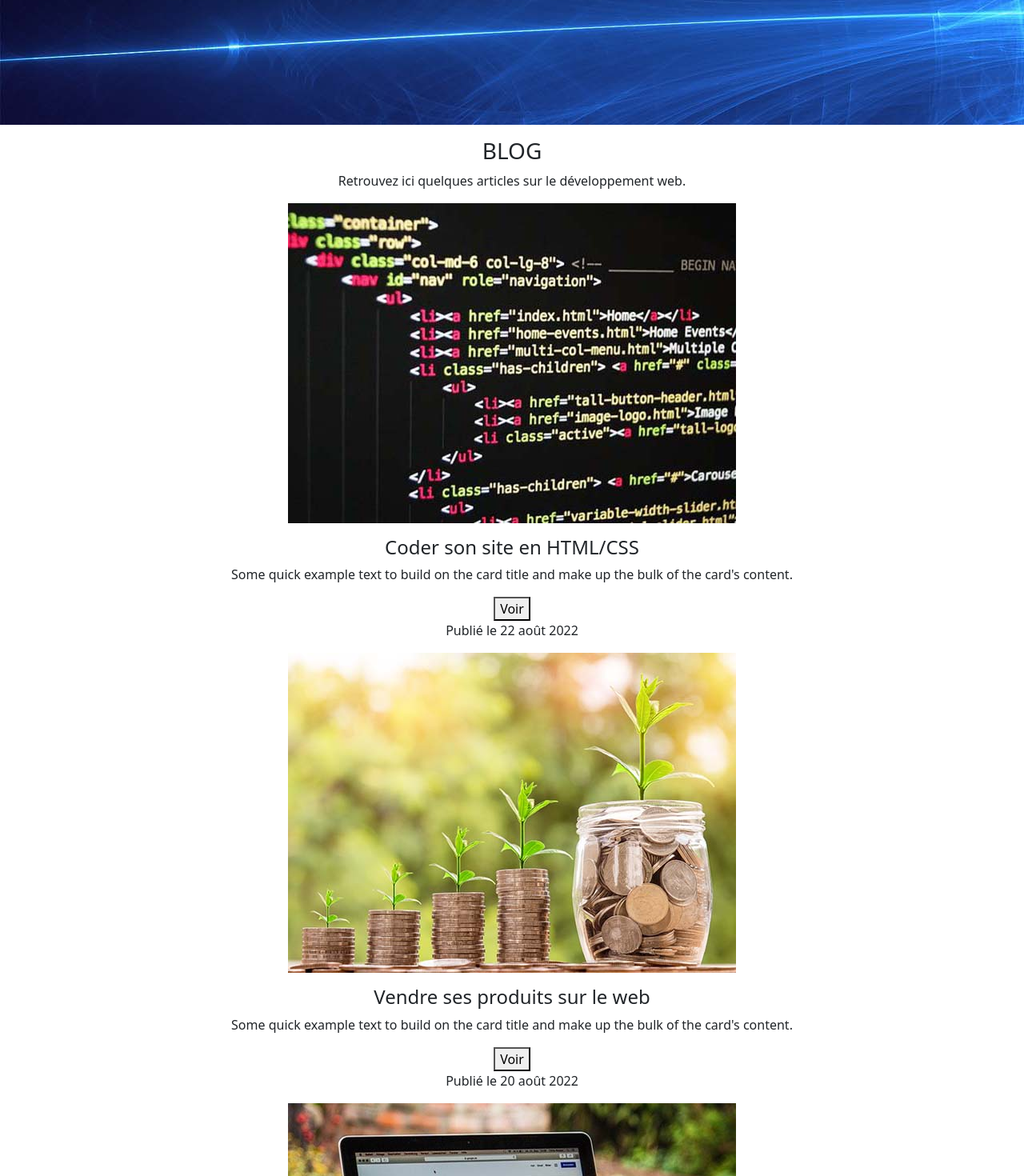
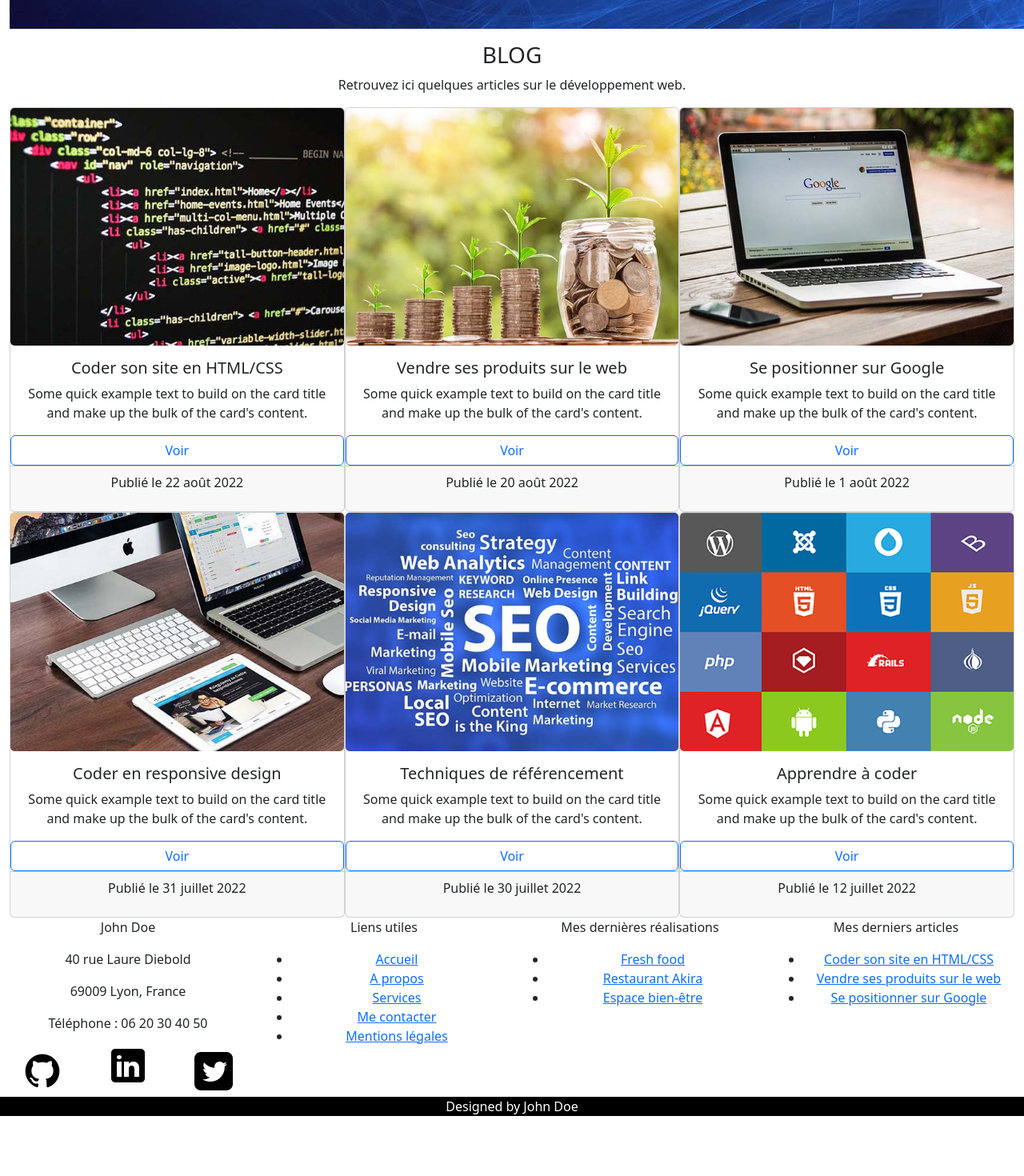
Before and after one commit to julien-turck/portfolio_react, a React (Create React App) app: page /blog in a window 1280 px wide. Shown: the part 320-1790 px from the top of the page at 80% size. After the commit the page ends 1731 px from the top, so only its background shows below. Built offline with nearby package versions, Linux system fonts and the light colour scheme.

Commit message:
add style bootstrap

```diff
--- a/package.json
+++ b/package.json
@@ -8,6 +8,7 @@
     "@testing-library/user-event": "^13.5.0",
     "bootstrap": "^5.3.3",
     "react": "^18.3.0",
+    "react-bootstrap": "^2.10.2",
     "react-dom": "^18.3.0",
     "react-router-dom": "^6.23.0",
     "react-scripts": "5.0.1",
--- a/src/pages/Blog.jsx
+++ b/src/pages/Blog.jsx
@@ -5,10 +5,16 @@ import screens from '../img/blog/screens.jpg'
 import seo from '../img/blog/seo.jpg'
 import technos from '../img/blog/technos.png'
 import banner from '../img/banner.jpg'
+import Card from 'react-bootstrap/Card'
+import CardGroup from 'react-bootstrap/CardGroup'
+import Button from 'react-bootstrap/Button'
+import Container from 'react-bootstrap/Container';
+import Row from 'react-bootstrap/Row';
+import Col from 'react-bootstrap/Col';
 
 const Blog = () => {
     return (
-        <div>
+        <Container fluid>
             <figure>
                 <img src={banner} alt='image électrisante'></img>
             </figure>
@@ -16,61 +22,101 @@ const Blog = () => {
                 <h3>BLOG</h3>
                 <p>Retrouvez ici quelques articles sur le développement web.</p>
             </div>
-            <div>
-                <figure>
-                    <img src={coder} alt="image avec du code HTML"></img>
-                </figure>
-                <h4>Coder son site en HTML/CSS</h4>
-                <p>Some quick example text to build on the card title and make up the bulk of the card's content.</p>
-                <button>Voir</button>
+            <Row>
+                <CardGroup>
+                    <Col md={6} lg={4}>
+                        <Card>
+                            <Card.Img src={coder} alt="image avec du code HTML" />
+                            <Card.Body>
+                                <Card.Title>Coder son site en HTML/CSS</Card.Title>
+                                <Card.Text>
+                                    Some quick example text to build on the card title and make up the bulk of the card's content.
+                                </Card.Text>
+                            </Card.Body>
+                            <Button variant='outline-primary'>Voir</Button>
+                            <Card.Footer>
                                 <p>Publié le 22 août 2022</p>
-            </div>
-            <div>
-                <figure>
-                    <img src={croissance} alt="image de pièces de monnaie"></img>
-                </figure>
-                <h4>Vendre ses produits sur le web</h4>
-                <p>Some quick example text to build on the card title and make up the bulk of the card's content.</p>
-                <button>Voir</button>
+                            </Card.Footer>
+                        </Card>
+                    </Col>
+                    <Col md={6} lg={4}>
+                        <Card>
+                            <Card.Img src={croissance} alt="image de pièces de monnaie" />
+                            <Card.Body>
+                                <Card.Title>Vendre ses produits sur le web</Card.Title>
+                                <Card.Text>
+                                    Some quick example text to build on the card title and make up the bulk of the card's content.
+                                </Card.Text>
+                            </Card.Body>
+                            <Button variant='outline-primary'>Voir</Button>
+                            <Card.Footer>
                                 <p>Publié le 20 août 2022</p>
-            </div>
-            <div>
-                <figure>
-                    <img src={google} alt="photo d'un ordinateur portable"></img>
-                </figure>
-                <h4>Se positionner sur Google</h4>
-                <p>Some quick example text to build on the card title and make up the bulk of the card's content.</p>
-                <button>Voir</button>
+                            </Card.Footer>
+                        </Card>
+                    </Col>
+                    <Col md={6} lg={4}>
+                        <Card>
+                            <Card.Img src={google} alt="photo d'un ordinateur portable" />
+                            <Card.Body>
+                                <Card.Title>Se positionner sur Google</Card.Title>
+                                <Card.Text>
+                                    Some quick example text to build on the card title and make up the bulk of the card's content.
+                                </Card.Text>
+                            </Card.Body>
+                            <Button variant='outline-primary'>Voir</Button>
+                            <Card.Footer>
                                 <p>Publié le 1 août 2022</p>
-            </div>
-            <div>
-                <figure>
-                    <img src={screens} alt="photo d'une tablette"></img>
-                </figure>
-                <h4>Coder en responsive design</h4>
-                <p>Some quick example text to build on the card title and make up the bulk of the card's content.</p>
-                <button>Voir</button>
+                            </Card.Footer>
+                        </Card>
+                    </Col>
+                    <Col md={6} lg={4}>
+                        <Card>
+                            <Card.Img src={screens} alt="photo d'une tablette" />
+                            <Card.Body>
+                                <Card.Title>Coder en responsive design</Card.Title>
+                                <Card.Text>
+                                    Some quick example text to build on the card title and make up the bulk of the card's content.
+                                </Card.Text>
+                            </Card.Body>
+                            <Button variant='outline-primary'>Voir</Button>
+                            <Card.Footer>
                                 <p>Publié le 31 juillet 2022</p>
-            </div>
-            <div>
-                <figure>
-                    <img src={seo} alt="image avec mots clé SEO"></img>
-                </figure>
-                <h4>Techniques de référencement</h4>
-                <p>Some quick example text to build on the card title and make up the bulk of the card's content.</p>
-                <button>Voir</button>
+                            </Card.Footer>
+                        </Card>
+                    </Col>
+                    <Col md={6} lg={4}>
+                        <Card>
+                            <Card.Img src={seo} alt="image avec mots clé SEO" />
+                            <Card.Body>
+                                <Card.Title>Techniques de référencement</Card.Title>
+                                <Card.Text>
+                                    Some quick example text to build on the card title and make up the bulk of the card's content.
+                                </Card.Text>
+                            </Card.Body>
+                            <Button variant='outline-primary'>Voir</Button>
+                            <Card.Footer>
                                 <p>Publié le 30 juillet 2022</p>
-            </div>
-            <div>
-                <figure>
-                    <img src={technos} alt="image avec logos technologies du web"></img>
-                </figure>
-                <h4>Apprendre à coder</h4>
-                <p>Some quick example text to build on the card title and make up the bulk of the card's content.</p>
-                <button>Voir</button>
+                            </Card.Footer>
+                        </Card>
+                    </Col>
+                    <Col md={6} lg={4}>
+                        <Card>
+                            <Card.Img src={technos} alt="image avec logos technologies du web" />
+                            <Card.Body>
+                                <Card.Title>Apprendre à coder</Card.Title>
+                                <Card.Text>
+                                    Some quick example text to build on the card title and make up the bulk of the card's content.
+                                </Card.Text>
+                            </Card.Body>
+                            <Button variant='outline-primary'>Voir</Button>
+                            <Card.Footer>
                                 <p>Publié le 12 juillet 2022</p>
-            </div>
-        </div>
+                            </Card.Footer>
+                        </Card>
+                    </Col>
+                </CardGroup>
+            </Row>
+        </Container>
     )
 }
 
--- a/src/pages/Footer.jsx
+++ b/src/pages/Footer.jsx
@@ -1,31 +1,26 @@
 import github from '../github.png';
 import linkedin from '../linkedin.png';
 import twitter from '../twitter.png';
+import Container from 'react-bootstrap/Container';
+import Row from 'react-bootstrap/Row';
+import Col from 'react-bootstrap/Col';
 
 const Footer = () => {
     return (
-        <div>
-            <div>
-                <div>
+        <Container fluid>
+            <Row>
+                <Col md={6} lg={3}>
                     <p>John Doe</p>
-                <div>
                     <p>40 rue Laure Diebold</p>
                     <p>69009 Lyon, France</p>
                     <p>Téléphone : 06 20 30 40 50</p>
-                <div>
-                    <figure>
-                    <a href='https://github.com' target='_blank'><img src={github} alt='icône de Github'></img></a>
-                    </figure>
-                    <figure>
-                    <a href='https://linkedin.com' target='_blank'><img src={linkedin} alt='icône de Linkedin'></img></a>
-                    </figure>
-                    <figure>
-                    <a href='https://twitter.com' target='_blank'><img src={twitter} alt='icône de Twitter'></img></a>
-                    </figure>
-                </div>
-                </div>
-            </div>
-            <div>
+                    <Row>
+                        <Col xs={4}><a href='https://github.com' target='_blank'><img src={github} alt='icône de Github'></img></a></Col>
+                        <Col xs={4}><a href='https://linkedin.com' target='_blank'><img src={linkedin} alt='icône de Linkedin'></img></a></Col>
+                        <Col xs={4}><a href='https://twitter.com' target='_blank'><img src={twitter} alt='icône de Twitter'></img></a></Col>
+                    </Row>
+                </Col>
+                <Col md={6} lg={3}>
                     <p>Liens utiles</p>
                     <ul>
                         <li><a href="" >Accueil</a></li>
@@ -34,28 +29,28 @@ const Footer = () => {
                         <li><a href="">Me contacter</a></li>
                         <li><a href="">Mentions légales</a></li>
                     </ul>
-            </div>
-            <div>
+                </Col>
+                <Col md={6} lg={3}>
                     <p>Mes dernières réalisations</p>
                     <ul>
                         <li><a href="">Fresh food</a></li>
                         <li><a href="">Restaurant Akira</a></li>
                         <li><a href="">Espace bien-être</a></li>
                     </ul>
-            </div>
-            <div>
+                </Col>
+                <Col md={6} lg={3}>
                     <p>Mes derniers articles</p>
                     <ul>
                         <li><a href="">Coder son site en HTML/CSS</a></li>
                         <li><a href="">Vendre ses produits sur le web</a></li>
                         <li><a href="">Se positionner sur Google</a></li>
                     </ul>
-            </div>
-            </div>
-            <div>
+                </Col>
+            </Row>
+            <Row>
                 <p className='copyright'>Designed by John Doe</p>
-            </div>
-        </div>
+            </Row>
+        </Container>
     )
 }
 
--- a/src/pages/Realisations.jsx
+++ b/src/pages/Realisations.jsx
@@ -2,10 +2,16 @@ import freshfood from '../img/portfolio/fresh-food.jpg'
 import akira from '../img/portfolio/akira.jpg'
 import bienetre from '../img/portfolio/espace-bien-etre.jpg'
 import banner from '../img/banner.jpg'
+import Card from 'react-bootstrap/Card'
+import CardGroup from 'react-bootstrap/CardGroup'
+import Button from 'react-bootstrap/Button'
+import Container from 'react-bootstrap/Container';
+import Row from 'react-bootstrap/Row';
+import Col from 'react-bootstrap/Col';
 
 const Realisations = () => {
     return (
-        <div>
+        <Container fluid>
             <figure>
                 <img src={banner} alt='image électrisante'></img>
             </figure>
@@ -13,34 +19,62 @@ const Realisations = () => {
                 <h3>PORTFOLIO</h3>
                 <p>Voici quelques-unes de mes réalisations.</p>
             </div>
+            <Row>
+                <CardGroup>
+                    <Col md={6} lg={4}>
+                        <Card>
                             <div>
-                <figure>
-                    <img src={freshfood} alt="photo d'un plateau repas"></img>
-                </figure>
-                <h4>Fresh food</h4>
-                <p>Réalisation d'un site avec commande en ligne</p>
-                <button>Voir</button>
+                                <Card.Img src={freshfood} alt="photo d'un plateau repas" />
+                                <Card.Body>
+                                    <Card.Title>Fresh food</Card.Title>
+                                    <Card.Text>
+                                        Réalisation d'un site avec commande en ligne
+                                    </Card.Text>
+                                </Card.Body>
+                                <Button variant='outline-primary'>Voir</Button>
+                                <Card.Footer>
                                     <p>Site réalisé avec PHP et MySQL</p>
+                                </Card.Footer>
                             </div>
+                        </Card>
+                    </Col>
+                    <Col md={6} lg={4}>
+                        <Card>
                             <div>
-                <figure>
-                    <img src={akira} alt="photo de sushis"></img>
-                </figure>
-                <h4>Restaurant Akira</h4>
-                <p>Réalisation d'un site vitrine</p>
-                <button>Voir</button>
+                                <Card.Img src={akira} alt="photo de sushis" />
+                                <Card.Body>
+                                    <Card.Title>Restaurant Akira</Card.Title>
+                                    <Card.Text>
+                                        Réalisation d'un site vitrine
+                                    </Card.Text>
+                                </Card.Body>
+                                <Button variant='outline-primary'>Voir</Button>
+                                <Card.Footer>
                                     <p>Site réalisé avec WordPress</p>
+                                </Card.Footer>
                             </div>
+                        </Card>
+                    </Col>
+                    <Col md={6} lg={4}>
+                        <Card>
                             <div>
-                <figure>
-                    <img src={bienetre} alt="photo japonisante"></img>
-                </figure>
-                <h4>Espace bien-être</h4>
-                <p>Réalisation d'un site vitrine pour un patricien de bien-être</p>
-                <button>Voir</button>
+                                <Card.Img src={bienetre} alt="photo japonisante" />
+                                <Card.Body>
+                                    <Card.Title>Espace bien-être</Card.Title>
+                                    <Card.Text>
+                                        Réalisation d'un site vitrine pour un patricien de bien-être
+                                    </Card.Text>
+                                </Card.Body>
+                                <Button variant='outline-primary'>Voir</Button>
+                                <Card.Footer>
                                     <p>Site réalisé en HTML/CSS</p>
+                                </Card.Footer>
                             </div>
-        </div>
+                        </Card>
+                    </Col>
+                </CardGroup>
+            </Row>
+        </Container>
     )
 }
 
```
Also changed, not shown: src/App.js (+2 -6 lines), src/pages/Accueil.jsx (+26 -9 lines), src/pages/Contacts.jsx (+49 -28 lines), src/pages/Navi.jsx (added, +27 -0 lines), src/pages/Services.jsx (+44 -23 lines), src/img/telephone.png, 1 other file (tests, documents, lock files or other folders). Lines whose indentation alone changed are shown as unchanged.
